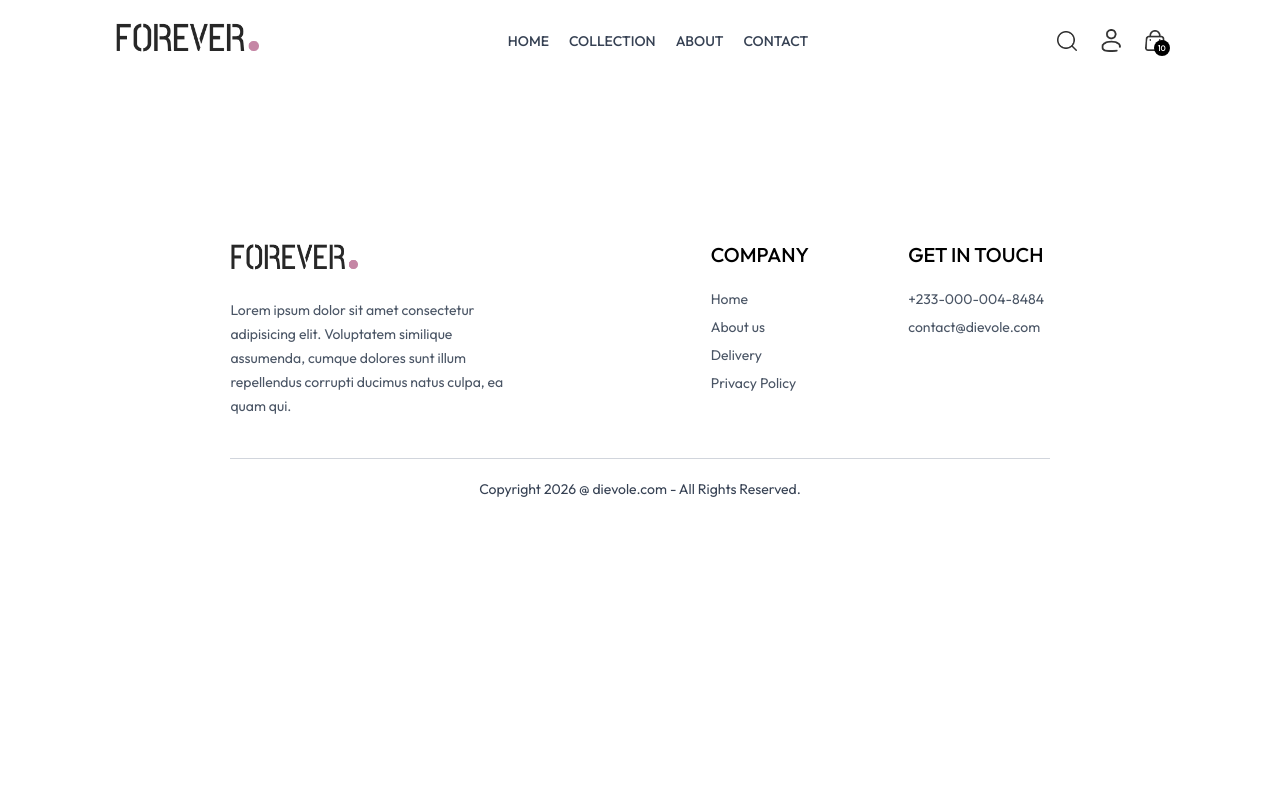
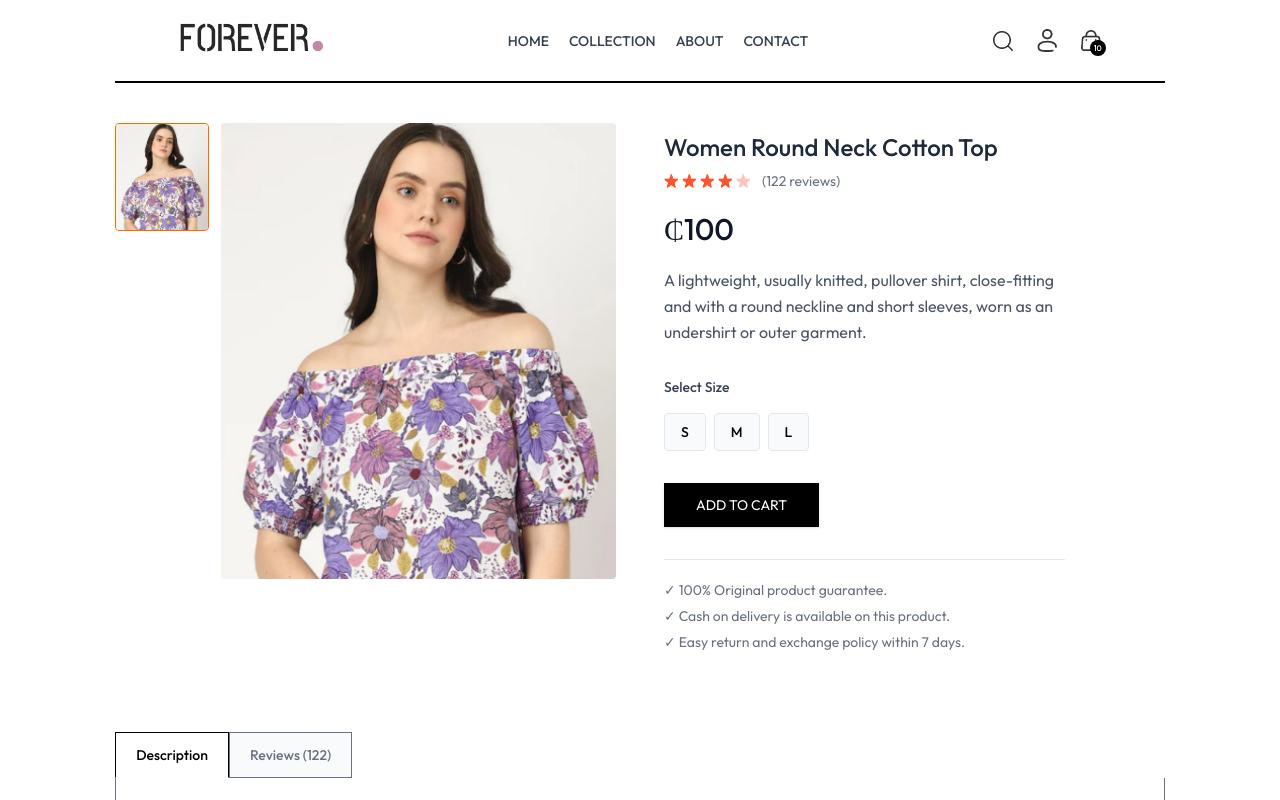
Before and after one commit to Japheth-Dievole-Cobbinah/fashion-shop, a React (Vite) app: page /product/aaaaa in a window 1280 px wide. Shown: the top 800 px of the page. Built offline with nearby package versions, Linux system fonts and the light colour scheme.

Commit message:
Added the product descriptions and reviewes

```diff
--- a/src/App.jsx
+++ b/src/App.jsx
@@ -11,18 +11,20 @@ import PlaceOrder from './pages/PlaceOrder'
 import Orders from './pages/Orders'
 import Navbar from './componenets/Navbar'
 import Footer from './componenets/Footer'
+import SearchBar from './componenets/SearchBar'
 
 const App = () => {
   return (
     <div className='px-4 sm:px-[5vw] md:px-[7vw] lg:px-[9vw]'>
 
       <Navbar />
+      <SearchBar />
       <Routes>
            <Route path='/' element={<Home />} />
            <Route path='/collection' element={<Collection />}/>
            <Route path='/about' element={<About />}/>
            <Route path='/contact' element={<Contact />}/>
-           <Route path='/products/:productId' element={<Product />}/>
+            <Route path='/product/:productId' element={<Product />}/>
            <Route path='/cart' element={<Cart />}/>
            <Route path='/login' element={<Login />}/>
            <Route path='/place-order' element={<PlaceOrder />}/>
--- a/src/componenets/Navbar.jsx
+++ b/src/componenets/Navbar.jsx
@@ -1,47 +1,50 @@
-import React, { useState } from 'react';
+import React, { useContext, useState } from 'react';
 import { assets } from '../assets/assets';
-import { Link, NavLink } from 'react-router-dom';
+import { Link, NavLink, useNavigate } from 'react-router-dom';
+import { ShopContext } from '../context/ShopContext';
 
 const Navbar = () => {
   const [visible, setVisible] = useState(false);
+  const { setShowSearch } = useContext(ShopContext);
+  const navigate = useNavigate();
 
   return (
-    <div className='flex items-center justify-between py-5 font-medium'>
-      {/* Logo */}
+    <div className='flex items-center justify-between py-5 font-medium px-4 sm:px-[5vw]'>
       <Link to='/'>
         <img src={assets.logo} alt="logo" className='w-36' />
       </Link>
 
-      {/* Desktop Menu */}
       <ul className='hidden sm:flex gap-5 text-sm text-gray-700'>
         <NavLink to='/' className='flex flex-col items-center gap-1'>
           <p>HOME</p>
           <hr className='w-2/4 border-none h-[1.5px] bg-gray-700 hidden' />
         </NavLink>
-
         <NavLink to='/collection' className='flex flex-col items-center gap-1'>
           <p>COLLECTION</p>
           <hr className='w-2/4 border-none h-[1.5px] bg-gray-700 hidden' />
         </NavLink>
-
         <NavLink to='/about' className='flex flex-col items-center gap-1'>
           <p>ABOUT</p>
           <hr className='w-2/4 border-none h-[1.5px] bg-gray-700 hidden' />
         </NavLink>
-
         <NavLink to='/contact' className='flex flex-col items-center gap-1'>
           <p>CONTACT</p>
           <hr className='w-2/4 border-none h-[1.5px] bg-gray-700 hidden' />
         </NavLink>
       </ul>
 
-      {/* Icons Section */}
       <div className='flex items-center gap-6'>
-        <img src={assets.search_icon} className='w-5 cursor-pointer' alt="search" />
+        {/* Search Icon Logic */}
+        <img
+          onClick={() => { setShowSearch(true); navigate('/collection'); }}
+          src={assets.search_icon}
+          className='w-5 cursor-pointer'
+          alt="search"
+        />
 
+        {/* ... Rest of your icons (Profile, Cart, Menu) remain the same ... */}
         <div className='group relative'>
           <img src={assets.profile_icon} className='w-5 cursor-pointer' alt="profile" />
-          {/* Dropdown Menu */}
           <div className='group-hover:block hidden absolute dropdown-menu right-0 pt-4 z-10'>
             <div className='flex flex-col gap-2 w-36 py-3 px-5 bg-slate-100 text-gray-500 rounded shadow-md'>
               <p className='cursor-pointer hover:text-black'>My Profile</p>
@@ -53,64 +56,25 @@ const Navbar = () => {
 
         <Link to="/cart" className='relative'>
           <img src={assets.cart_icon} className='w-5 min-w-5' alt="cart" />
-          <p className='absolute right-[-5px] bottom-[-5px] w-4 text-center leading-4 bg-black text-white aspect-square rounded-full text-[8px]'>
-            10
-          </p>
+          <p className='absolute right-[-5px] bottom-[-5px] w-4 text-center leading-4 bg-black text-white aspect-square rounded-full text-[8px]'>10</p>
         </Link>
 
-        {/* Mobile Menu Icon */}
-        <img
-          onClick={() => setVisible(true)}
-          src={assets.menu_icon}
-          className='w-5 cursor-pointer sm:hidden'
-          alt="menu"
-        />
+        <img onClick={() => setVisible(true)} src={assets.menu_icon} className='w-5 cursor-pointer sm:hidden' alt="menu" />
       </div>
 
-      {/* Sidebar Menu for Mobile Screens */}
-      <div
-        className={`fixed top-0 right-0 bottom-0 overflow-hidden bg-white transition-all duration-300 z-50 ${
-          visible ? 'w-full' : 'w-0'
-        }`}
-      >
-        <div className='flex flex-col text-gray-600 h-full'>
-          <div
-            onClick={() => setVisible(false)}
-            className='flex items-center gap-4 p-3 cursor-pointer border-b'
-          >
-            <img src={assets.dropdown_icon} className='h-4 rotate-180' alt="back" />
-            <p>Back</p>
-          </div>
-
-          <NavLink
-            onClick={() => setVisible(false)}
-            className='py-2 pl-6 border-b'
-            to='/'
-          >
-            HOME
-          </NavLink>
-          <NavLink
-            onClick={() => setVisible(false)}
-            className='py-2 pl-6 border-b'
-            to='/collection'
-          >
-            COLLECTION
-          </NavLink>
-          <NavLink
-            onClick={() => setVisible(false)}
-            className='py-2 pl-6 border-b'
-            to='/about'
-          >
-            ABOUT
-          </NavLink>
-          <NavLink
-            onClick={() => setVisible(false)}
-            className='py-2 pl-6 border-b'
-            to='/contact'
-          >
-            CONTACT
-          </NavLink>
-        </div>
+      {/* Mobile Sidebar */}
+      <div className={`fixed top-0 right-0 bottom-0 overflow-hidden bg-white transition-all z-50 ${visible ? 'w-full' : 'w-0'}`}>
+         {/* ... (Your existing mobile menu code) ... */}
+         <div className='flex flex-col text-gray-600 h-full'>
+            <div onClick={() => setVisible(false)} className='flex items-center gap-4 p-3 cursor-pointer border-b'>
+              <img src={assets.dropdown_icon} className='h-4 rotate-180' alt="" />
+              <p>Back</p>
+            </div>
+            <NavLink onClick={() => setVisible(false)} className='py-2 pl-6 border-b' to='/'>HOME</NavLink>
+            <NavLink onClick={() => setVisible(false)} className='py-2 pl-6 border-b' to='/collection'>COLLECTION</NavLink>
+            <NavLink onClick={() => setVisible(false)} className='py-2 pl-6 border-b' to='/about'>ABOUT</NavLink>
+            <NavLink onClick={() => setVisible(false)} className='py-2 pl-6 border-b' to='/contact'>CONTACT</NavLink>
+         </div>
       </div>
     </div>
   );
--- /dev/null
+++ b/src/componenets/SearchBar.jsx
@@ -0,0 +1,44 @@
+import React, { useContext, useEffect, useState } from 'react'
+import { ShopContext } from '../context/ShopContext'
+import { assets } from '../assets/assets';
+import { useLocation } from 'react-router-dom';
+
+const SearchBar = () => {
+    const { search, setSearch, showSearch, setShowSearch } = useContext(ShopContext);
+    const [visible, setVisible] = useState(false);
+    const location = useLocation();
+
+
+
+    useEffect(() => {
+        // Only show the search bar if we are on the collection page AND showSearch is true
+        if (location.pathname.includes('collection')) {
+            setVisible(true);
+        } else {
+            setVisible(false);
+        }
+    }, [location, showSearch]); // Added showSearch to dependencies
+
+    return showSearch && visible ? (
+        <div className='border-t border-b bg-gray-50 text-center transition-all'>
+            <div className='inline-flex items-center justify-center border border-gray-400 px-5 py-2 my-5 mx-3 rounded-full w-3/4 sm:w-1/2'>
+                <input
+                    value={search}
+                    onChange={(e) => setSearch(e.target.value)}
+                    className='flex-1 outline-none bg-inherit text-sm'
+                    type="text"
+                    placeholder='Search products...'
+                />
+                <img className='w-4' src={assets.search_icon} alt="search" />
+            </div>
+            <img
+                onClick={() => setShowSearch(false)}
+                className='inline w-3 cursor-pointer opacity-70 hover:opacity-100'
+                src={assets.cross_icon}
+                alt="close"
+            />
+        </div>
+    ) : null
+}
+
+export default SearchBar;
--- a/src/index.css
+++ b/src/index.css
@@ -20,6 +20,10 @@ a.active hr{
   font-style: normal;
 }
 
+::-webkit-scrollbar{
+    display: none;
+}
+
 
 @media (max-width:640px) {
     a.active{
--- a/src/pages/Collection.jsx
+++ b/src/pages/Collection.jsx
@@ -6,7 +6,7 @@ import ProductItems from '../componenets/ProductItems';
 
 const Collection = () => {
 
-  const {products} = useContext(ShopContext);
+  const {products, search, showSearch} = useContext(ShopContext);
   const [showFilter, setShowFilter] = useState(false);
   const [filterProducts, setFilterProducts] = useState([]);
   const [category, setCategory] = useState([]);
@@ -30,7 +30,12 @@ const Collection = () => {
   }
 
   const applyFilter = () => {
+
     let productsCopy = products.slice();
+
+    if (showSearch && search) {
+      productsCopy = productsCopy.filter(item => item.name.toLowerCase().includes(search.toLowerCase()))
+    }
 
     if (category.length > 0) {
       productsCopy = productsCopy.filter(item => category.includes(item.category));
@@ -62,7 +67,7 @@ const Collection = () => {
 
   useEffect(() => {
      applyFilter();
-  },[category,subCategory])
+  },[category,subCategory, search,showSearch])
 
 
   useEffect(() => {
--- a/src/pages/Product.jsx
+++ b/src/pages/Product.jsx
@@ -1,11 +1,175 @@
-import React from 'react'
+import React, { useContext, useEffect, useState } from 'react'
+import { useParams } from 'react-router-dom'
+import { ShopContext } from '../context/ShopContext';
+import { assets } from '../assets/assets';
 
 const Product = () => {
-  return (
-    <div>
+
+  const { productId } = useParams();
+  const { products, currency } = useContext(ShopContext);
+  const [productData, setProductData] = useState(false);
+  const [image, setImage] = useState('');
+  const [size, setSize] = useState('');
+  const [activeTab, setActiveTab] = useState('description');
+
+  const fetchProductData = async () => {
+    const item = products.find((item) => item._id === productId);
+    if (item) {
+      setProductData(item);
+      setImage(item.image[0]);
+    }
+  }
+
+  useEffect(() => {
+    fetchProductData();
+  }, [productId, products]);
+
+  return productData ? (
+    <div className='border-t-2 pt-10 transition-opacity ease-in duration-500 opacity-100'>
+
+      {/* ------------- Product Main Section ------------- */}
+      <div className='flex gap-8 sm:gap-12 flex-col sm:flex-row'>
+
+        {/* ------------- Product Images Gallery ------------- */}
+        <div className='flex-1 flex flex-col-reverse gap-3 sm:flex-row'>
+
+          {/* Thumbnails */}
+          <div className='flex sm:flex-col overflow-x-auto sm:overflow-y-auto justify-start gap-2.5 sm:gap-0 sm:justify-normal sm:w-[19%] w-full'>
+            {
+              productData.image.map((item, index) => (
+                <img
+                  onClick={() => setImage(item)}
+                  src={item}
+                  key={index}
+                  className={`w-[22%] sm:w-full sm:mb-3 flex-shrink-0 cursor-pointer object-cover border transition-all rounded-sm ${
+                    item === image ? 'border-orange-500 opacity-100' : 'border-transparent opacity-70 hover:opacity-100'
+                  }`}
+                  alt={`thumbnail-${index}`}
+                />
+              ))
+            }
+          </div>
+
+          {/* Main Large Image */}
+          <div className='w-full sm:w-[80%]'>
+            <img className='w-full h-auto object-cover rounded-sm' src={image} alt={productData.name} />
+          </div>
+        </div>
+
+        {/* ------------- Product Info ------------- */}
+        <div className='flex-1'>
+          <h1 className='font-medium text-2xl mt-2 text-gray-800'>{productData.name}</h1>
+
+          {/* Star Ratings */}
+          <div className='flex items-center gap-1 mt-2'>
+            <img src={assets.star_icon} alt="" className="w-3.5" />
+            <img src={assets.star_icon} alt="" className="w-3.5" />
+            <img src={assets.star_icon} alt="" className="w-3.5" />
+            <img src={assets.star_icon} alt="" className="w-3.5" />
+            <img src={assets.star_dull_icon} alt="" className="w-3.5" />
+            <p className='pl-2 text-sm text-gray-500'>(122 reviews)</p>
+          </div>
+
+          {/* Price */}
+          <p className='mt-5 text-3xl font-medium text-gray-900'>{currency}{productData.price}</p>
+
+          {/* Short Description */}
+          <p className='mt-5 text-gray-600 md:w-4/5 leading-relaxed text-sm sm:text-base'>
+            {productData.description}
+          </p>
+
+          {/* Sizes */}
+          <div className='flex flex-col gap-4 my-8'>
+            <p className='text-sm font-medium text-gray-700'>Select Size</p>
+            <div className='flex gap-2 flex-wrap'>
+              {productData.sizes.map((item, index) => (
+                <button
+                  onClick={() => setSize(item)}
+                  className={`border py-2 px-4 bg-gray-50 text-sm font-medium transition-all rounded-sm ${
+                    item === size
+                      ? 'border-orange-500 bg-orange-50 text-orange-600'
+                      : 'border-gray-200 hover:border-gray-400'
+                  }`}
+                  key={index}
+                >
+                  {item}
+                </button>
+              ))}
+            </div>
+          </div>
+
+          {/* Add to Cart CTA */}
+          <button className='bg-black text-white px-8 py-3 text-sm active:bg-gray-700 hover:bg-gray-800 transition-all shadow-sm'>
+            ADD TO CART
+          </button>
+
+          <hr className='mt-8 sm:w-4/5 border-gray-200' />
+
+          {/* Guarantee Badges */}
+          <div className='text-sm text-gray-500 mt-5 flex flex-col gap-1.5'>
+            <p>✓ 100% Original product guarantee.</p>
+            <p>✓ Cash on delivery is available on this product.</p>
+            <p>✓ Easy return and exchange policy within 7 days.</p>
+          </div>
+        </div>
+      </div>
+
+      {/* ------------- Description & Reviews Section ------------- */}
+      <div className='mt-20'>
+        <div className='flex'>
+          <button
+            onClick={() => setActiveTab('description')}
+            className={`border px-5 py-3 text-sm font-medium cursor-pointer transition-all ${
+              activeTab === 'description' ? 'bg-white border-b-white text-black' : 'bg-gray-50 text-gray-500'
+            }`}
+          >
+            Description
+          </button>
+          <button
+            onClick={() => setActiveTab('reviews')}
+            className={`border px-5 py-3 text-sm font-medium cursor-pointer transition-all ${
+              activeTab === 'reviews' ? 'bg-white border-b-white text-black' : 'bg-gray-50 text-gray-500'
+            }`}
+          >
+            Reviews (122)
+          </button>
+        </div>
+
+        {/* Tab Body */}
+        <div className='flex flex-col gap-4 border border-t-0 p-6 text-sm text-gray-500 leading-relaxed bg-white'>
+          {activeTab === 'description' ? (
+            <div className='space-y-3'>
+              <p>
+                An e-commerce website is an online platform that facilitates the buying and selling of products or services over the internet. It serves as a virtual marketplace where businesses and individuals can showcase their products, interact with customers, and conduct transactions without the need for a physical presence.
+              </p>
+              <p>
+                E-commerce websites typically display products or services along with detailed descriptions, high-resolution images, pricing, available sizes or colors, and customer reviews. Each product usually has its own dedicated page with relevant information to help customers make informed purchasing decisions.
+              </p>
+            </div>
+          ) : (
+            <div className='space-y-4'>
+              <div className='border-b pb-3'>
+                <div className='flex items-center gap-2'>
+                  <span className='font-medium text-gray-800'>Sarah M.</span>
+                  <div className='flex text-orange-500 text-xs'>★★★★★</div>
+                </div>
+                <p className='mt-1 text-gray-600'>Excellent quality! The fabric is soft and the fit is true to size. Delivered fast as well.</p>
+              </div>
+
+              <div className='border-b pb-3'>
+                <div className='flex items-center gap-2'>
+                  <span className='font-medium text-gray-800'>David K.</span>
+                  <div className='flex text-orange-500 text-xs'>★★★★☆</div>
+                </div>
+                <p className='mt-1 text-gray-600'>Good value for money. Looks great when paired with jeans or casual trousers.</p>
+              </div>
+            </div>
+          )}
+        </div>
+      </div>
 
     </div>
-  )
+  ) : <div className='opacity-0'></div>
 }
 
-export default Product
+export default Product;
```
Also changed, not shown: src/context/ShopContext.jsx (+6 -2 lines).
